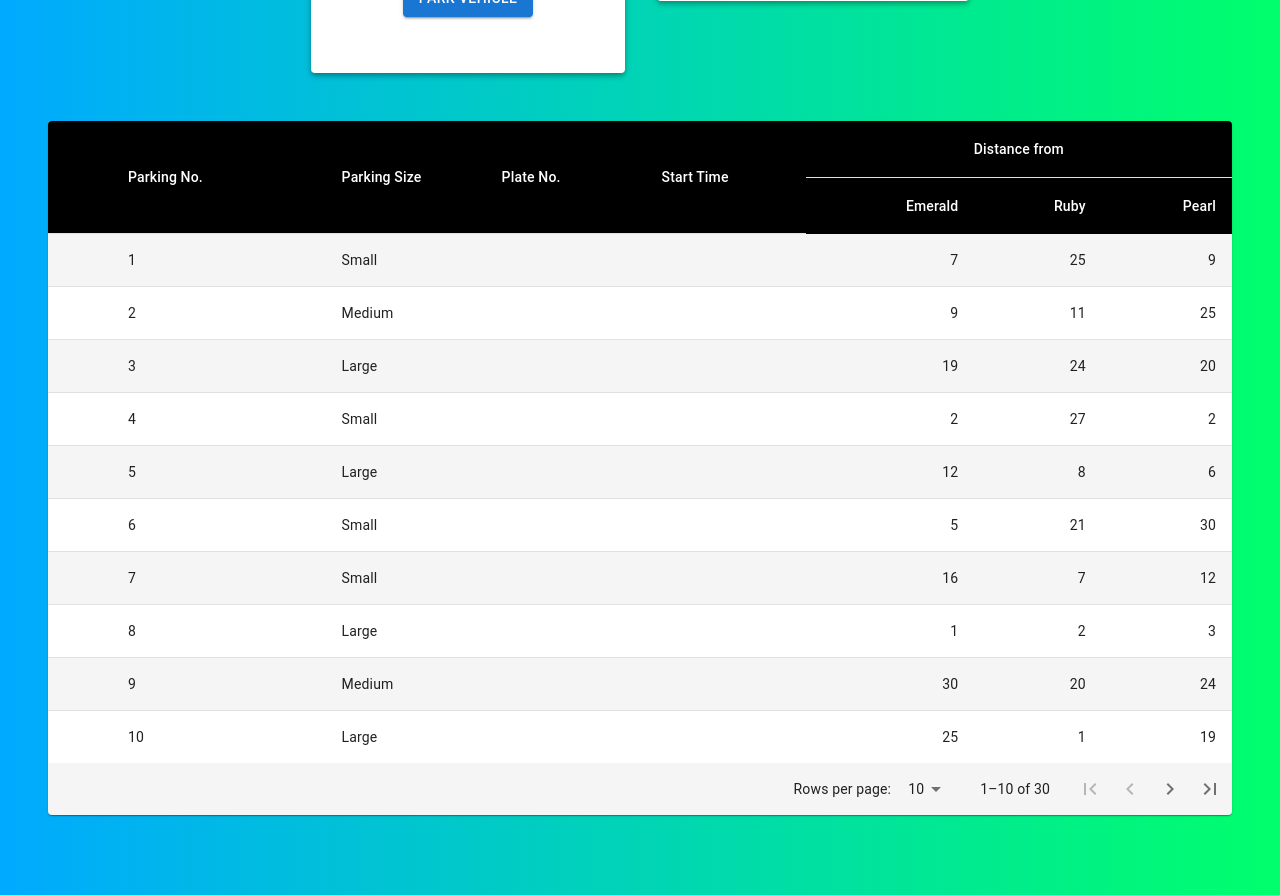
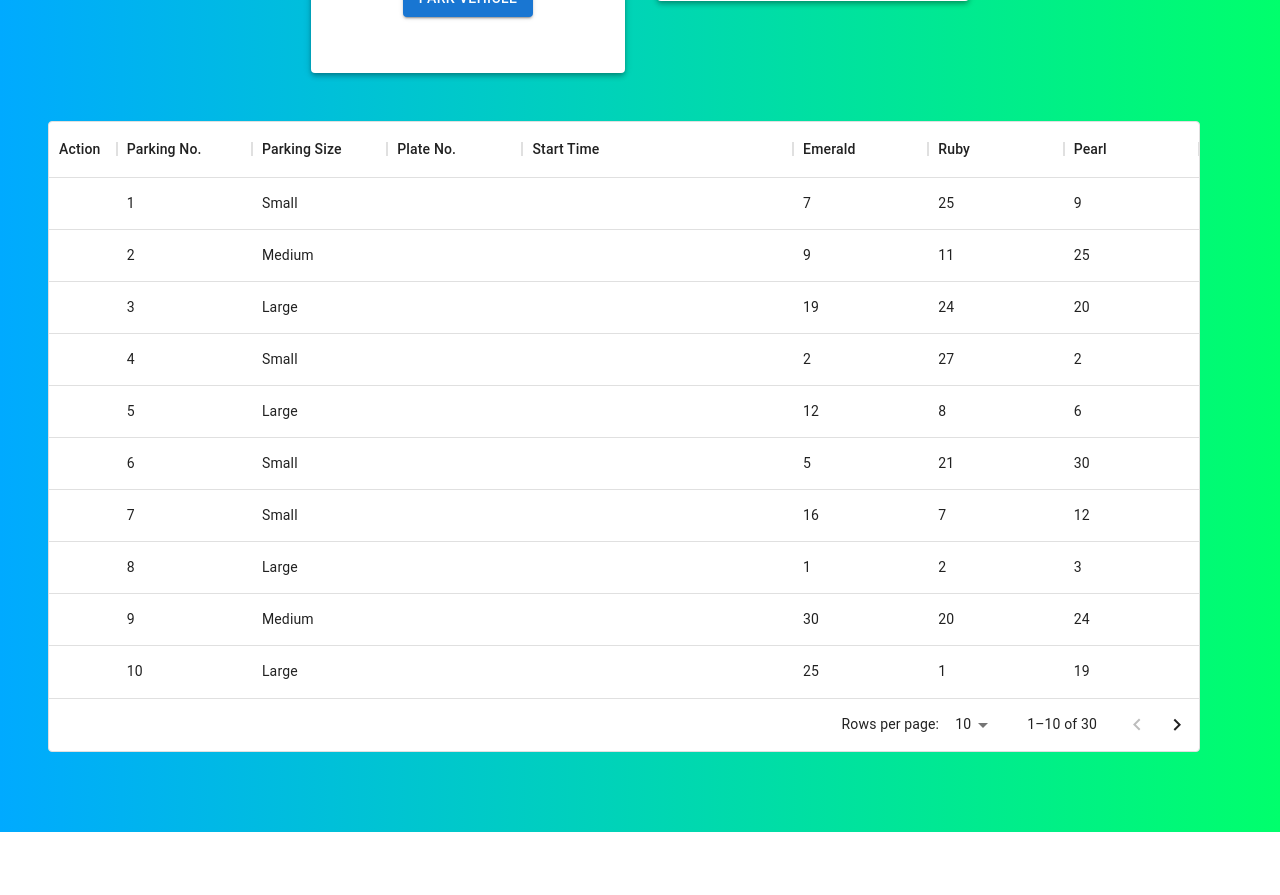
Before and after one commit to jove0610/parking-system, a React (Create React App) app: page / in a window 1280 px wide. Shown: the part 300-1195 px from the top of the page. After the commit the page ends 1132 px from the top, so only its background shows below. Built offline with nearby package versions, Linux system fonts and the light colour scheme.

Commit message:
update table UI to DataGrid

```diff
--- a/package.json
+++ b/package.json
@@ -7,6 +7,7 @@
     "@emotion/styled": "^11.9.3",
     "@mui/icons-material": "^5.8.4",
     "@mui/material": "^5.8.6",
+    "@mui/x-data-grid": "^5.12.3",
     "@reduxjs/toolkit": "^1.8.3",
     "@testing-library/jest-dom": "^5.16.4",
     "@testing-library/react": "^13.3.0",
--- a/src/components/ParkingSpotsTable/index.jsx
+++ b/src/components/ParkingSpotsTable/index.jsx
@@ -1,43 +1,21 @@
 import React, { useState } from 'react';
+import { DataGrid } from '@mui/x-data-grid';
 import { useSelector, useDispatch } from 'react-redux';
-import { nanoid } from '@reduxjs/toolkit';
 import dayjs from 'dayjs';
 
+import { IconButton, Tooltip } from '@mui/material';
 import { red } from '@mui/material/colors';
-import IconButton from '@mui/material/IconButton';
-import Table from '@mui/material/Table';
-import TableBody from '@mui/material/TableBody';
-import TableCell from '@mui/material/TableCell';
-import TableContainer from '@mui/material/TableContainer';
-import TableHead from '@mui/material/TableHead';
-import TableFooter from '@mui/material/TableFooter';
-import TablePagination from '@mui/material/TablePagination';
-import Paper from '@mui/material/Paper';
-
 import RemoveCircleIcon from '@mui/icons-material/RemoveCircle';
 
+import { getParkingEntrance } from '../../redux/parkingEntranceSlice';
 import { getParkingSpots, unpark } from '../../redux/parkingSpotsSlice';
-import { getParkingEntrance } from '../../redux/parkingEntranceSlice';
 import { sizeOptions } from '../../constants';
 import prepareUnparkData from '../../helpers/prepareUnparkData';
+import DialogUnpark from './DialogUnpark';
 
-import StyledTableCell from '../StyledTableCell';
-import StyledTableRow from '../StyledTableRow';
-import DialogUnpark from './DialogUnpark';
-import TablePaginationActions from './TablePaginationActions';
-
-function ParkingSpotsTable() {
-  const dispatch = useDispatch();
+const useRows = () => {
   const parkingEntrance = useSelector(getParkingEntrance);
-  const [openDialog, setOpenDialog] = useState(false);
-  const [dialogData, setDialogData] = useState({});
   const parkingSpots = useSelector(getParkingSpots);
-  const [page, setPage] = useState(0);
-  const [rowsPerPage, setRowsPerPage] = useState(10);
-
-  // Avoid a layout jump when reaching the last page with empty rows.
-  const emptyRows =
-    page > 0 ? Math.max(0, (1 + page) * rowsPerPage - parkingSpots.length) : 0;
 
   // Used to display the size label given the size id
   const sizes = (() => {
@@ -48,14 +26,37 @@ function ParkingSpotsTable() {
     return output;
   })();
 
-  const handleChangePage = (event, newPage) => {
-    setPage(newPage);
+  const rows = parkingSpots.map((spot) => {
+    const row = {
+      action: spot,
+      id: spot.id,
+      parkSize: sizes[spot.sizeId],
+      plateNo: '',
+      startTime: '',
     };
 
-  const handleChangeRowsPerPage = (event) => {
-    setRowsPerPage(parseInt(event.target.value, 10));
-    setPage(0);
+    if (spot.isActive) {
+      row.plateNo = spot.plateNo;
+      row.startTime = dayjs(spot.startTime).format('h:mm A');
+    }
+
+    parkingEntrance.forEach((item, index) => {
+      row[String(item.id)] = spot.distances[index];
+    });
+
+    return row;
+  });
+
+  return rows;
 };
+
+function ParkingSpotsTable() {
+  const dispatch = useDispatch();
+  const rows = useRows();
+  const [pageSize, setPageSize] = useState(10);
+  const [openDialog, setOpenDialog] = useState(false);
+  const [dialogData, setDialogData] = useState({});
+  const parkingEntrance = useSelector(getParkingEntrance);
 
   const onClickDel = (parkingSpot) => {
     const data = prepareUnparkData(parkingSpot);
@@ -64,100 +65,70 @@ function ParkingSpotsTable() {
     setOpenDialog(true);
   };
 
-  return (
+  const columns = (() => {
+    const output = [
+      {
+        field: 'action',
+        headerName: 'Action',
+        width: 70,
+        flex: 0.5,
+        sortable: false,
+        renderCell: (params) => (
           <>
-      <TableContainer component={Paper}>
-        <Table sx={{ minWidth: 500 }} aria-label="custom pagination table">
-          <TableHead>
-            <StyledTableRow>
-              <StyledTableCell rowSpan={2} />
-              <StyledTableCell rowSpan={2}>Parking No.</StyledTableCell>
-              <StyledTableCell rowSpan={2}>Parking Size</StyledTableCell>
-              <StyledTableCell rowSpan={2}>Plate No.</StyledTableCell>
-              <StyledTableCell rowSpan={2}>Start Time</StyledTableCell>
-              <StyledTableCell colSpan={parkingEntrance.length} align="center">
-                Distance from
-              </StyledTableCell>
-            </StyledTableRow>
-
-            <StyledTableRow>
-              {parkingEntrance.map((option) => (
-                <StyledTableCell key={nanoid()} align="right">
-                  {option.label}
-                </StyledTableCell>
-              ))}
-            </StyledTableRow>
-          </TableHead>
-
-          <TableBody>
-            {(rowsPerPage > 0
-              ? parkingSpots.slice(
-                  page * rowsPerPage,
-                  page * rowsPerPage + rowsPerPage
-                )
-              : parkingSpots
-            ).map((row) => (
-              <StyledTableRow key={nanoid()}>
-                <StyledTableCell component="th" scope="row">
-                  {row.isActive && (
-                    <IconButton onClick={() => onClickDel(row)} sx={{ p: 0 }}>
+            {params.value.isActive && (
+              <Tooltip title="Unpark vehicle" arrow>
+                <IconButton
+                  onClick={() => onClickDel(params.value)}
+                  sx={{ p: 0 }}
+                >
                   <RemoveCircleIcon sx={{ color: red[500] }} />
                 </IconButton>
+              </Tooltip>
             )}
-                </StyledTableCell>
-                <StyledTableCell component="th" scope="row">
-                  {row.id}
-                </StyledTableCell>
-                <StyledTableCell style={{ width: 160 }}>
-                  {sizes[row.sizeId]}
-                </StyledTableCell>
-                <StyledTableCell style={{ width: 160 }}>
-                  {row.isActive && row.plateNo}
-                </StyledTableCell>
-                <StyledTableCell style={{ width: 160 }}>
-                  {row.isActive && row.startTime && (
-                    <>{dayjs(row.startTime).format('h:mm A')}</>
-                  )}
-                </StyledTableCell>
-                {row.distances.map((distance) => (
-                  <StyledTableCell key={nanoid()} align="right">
-                    {distance}
-                  </StyledTableCell>
-                ))}
-              </StyledTableRow>
-            ))}
+            {!params.isActive && <>&nbsp;</>}
+          </>
+        ),
+      },
+      { field: 'id', headerName: 'Parking No.', flex: 1 },
+      { field: 'parkSize', headerName: 'Parking Size', flex: 1 },
+      { field: 'plateNo', headerName: 'Plate No.', flex: 1 },
+      { field: 'startTime', headerName: 'Start Time', flex: 2 },
+    ];
 
-            {emptyRows > 0 && (
-              <StyledTableRow style={{ height: 53 * emptyRows }}>
-                <TableCell colSpan={6} />
-              </StyledTableRow>
-            )}
-          </TableBody>
+    parkingEntrance.forEach((item) => {
+      output.push({
+        field: String(item.id),
+        headerName: item.label,
+        flex: 1,
+      });
+    });
 
-          <TableFooter>
-            <StyledTableRow>
-              <TablePagination
-                rowsPerPageOptions={[10, 15, 25, { label: 'All', value: -1 }]}
-                count={parkingSpots.length}
-                rowsPerPage={rowsPerPage}
-                page={page}
-                SelectProps={{
-                  inputProps: {
-                    'aria-label': 'rows per page',
+    return output;
+  })();
+
+  return (
+    <div style={{ maxWidth: '90vw' }}>
+      <DataGrid
+        rows={rows}
+        columns={columns}
+        pageSize={pageSize}
+        autoHeight
+        disableColumnMenu
+        disableSelectionOnClick
+        onPageSizeChange={setPageSize}
+        rowsPerPageOptions={[10, 15, 30]}
+        sx={{
+          background: '#fff',
+          '$ .MuiDataGrid-sortIcon': {
+            display: 'block',
+            visibility: 'visible',
+            color: 'red',
           },
-                  native: true,
         }}
-                onPageChange={handleChangePage}
-                onRowsPerPageChange={handleChangeRowsPerPage}
-                ActionsComponent={TablePaginationActions}
       />
-            </StyledTableRow>
-          </TableFooter>
-        </Table>
-      </TableContainer>
 
       {openDialog && <DialogUnpark setOpen={setOpenDialog} data={dialogData} />}
-    </>
+    </div>
   );
 }
 
```
Also changed, not shown: 1 other file (tests, documents, lock files or other folders). Lines whose indentation alone changed are shown as unchanged.
